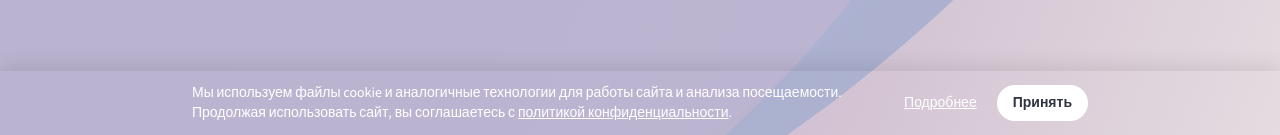
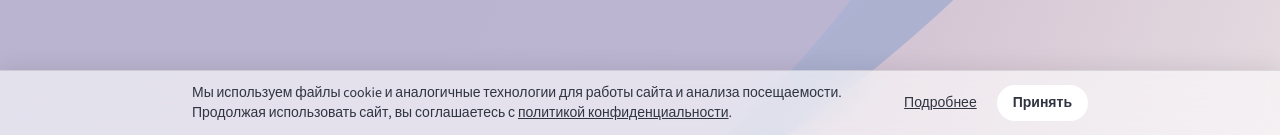
Before and after one commit to dzheis/irinaexamprep, a Next.js app: page / in a window 1280 px wide. Shown: the part 665-800 px from the top of the page. Built offline with nearby package versions, Linux system fonts and the light colour scheme; what tailwindcss-motion would draw is missing.

Commit message:
Fix cookie bar, for all displays

```diff
--- a/src/app/layout.tsx
+++ b/src/app/layout.tsx
@@ -7,7 +7,7 @@ import SmoothScroll from '@/components/ui/SmoothScroll';
 import PageTransition from '@/components/ui/PageTransition';
 import BackgroundSvg from '@/components/ui/BackgroundSvg';
 import { ApplyModalProvider } from '@/components/ui/ApplyModalContext';
-import CookieConsent from '@/components/ui/CookieConsent';
+import CookieConsentWrapper from '@/components/ui/CookieConsentWrapper';
 
 const sourceSans = Source_Sans_3({
   subsets: ['latin', 'cyrillic'],
@@ -31,7 +31,7 @@ export default function RootLayout({ children }: { children: React.ReactNode })
               <Header />
               <main className="flex-1">{children}</main>
               <Footer />
-              <CookieConsent />
+              <CookieConsentWrapper />
             </PageTransition>
           </ApplyModalProvider>
         </SmoothScroll>
--- a/src/components/ui/CookieConsent.tsx
+++ b/src/components/ui/CookieConsent.tsx
@@ -1,53 +1,55 @@
 "use client";
 
-import { useState, useEffect } from "react";
+import { useState } from "react";
 import Link from "next/link";
 
 const STORAGE_KEY = "cookie-consent-accepted";
 
 export default function CookieConsent() {
-  const [mounted, setMounted] = useState(false);
-  const [accepted, setAccepted] = useState(false);
-
-  useEffect(() => {
-    setMounted(true);
+  const [accepted, setAccepted] = useState(() => {
     try {
-      const stored = localStorage.getItem(STORAGE_KEY);
-      setAccepted(stored === "true");
+      return localStorage.getItem(STORAGE_KEY) === "true";
     } catch {
-      setAccepted(false);
+      return false;
     }
-  }, []);
+  });
+  const [hiding, setHiding] = useState(false);
 
   const handleAccept = () => {
-    try {
-      localStorage.setItem(STORAGE_KEY, "true");
+    setHiding(true);
+    setTimeout(() => {
+      try {
+        localStorage.setItem(STORAGE_KEY, "true");
+      } catch {}
       setAccepted(true);
-    } catch {
-      setAccepted(true);
-    }
+    }, 400);
   };
 
-  if (!mounted || accepted) return null;
+  if (accepted) return null;
 
   return (
     <div
-      className="fixed bottom-0 left-0 right-0 z-[100] px-4 py-3 bg-theme/95 text-white shadow-[0_-4px_20px_rgba(0,0,0,0.1)]"
+      className="fixed bottom-0 left-0 right-0 z-[100] px-4 py-3 backdrop-blur-lg border-t border-black/10 shadow-[0_-4px_20px_rgba(0,0,0,0.08)] transition-[opacity,transform] duration-400 ease-in-out"
+      style={{
+        background: 'rgba(255, 255, 255, 0.6)',
+        opacity: hiding ? 0 : 1,
+        transform: hiding ? 'translateY(12px)' : 'translateY(0)',
+      }}
       role="dialog"
       aria-label="Уведомление об использовании cookie"
     >
       <div className="max-w-4xl mx-auto flex flex-col sm:flex-row items-start sm:items-center justify-between gap-3">
-        <p className="text-sm text-justify sm:text-left">
+        <p className="text-sm text-justify sm:text-left text-[#2F3440]">
           Мы используем файлы cookie и аналогичные технологии для работы сайта и анализа посещаемости. Продолжая использовать сайт, вы соглашаетесь с{" "}
           <Link href="/privacy" className="underline hover:opacity-90">
             политикой конфиденциальности
           </Link>
           .
         </p>
-        <div className="flex items-center gap-2 flex-shrink-0 w-full sm:w-auto">
+        <div className="flex items-center justify-center sm:justify-start gap-2 flex-shrink-0 w-full sm:w-auto">
           <Link
             href="/privacy"
-            className="text-sm underline hover:opacity-90 px-3 py-2"
+            className="text-sm underline hover:opacity-70 px-3 py-2 text-[#2F3440]"
           >
             Подробнее
           </Link>
--- /dev/null
+++ b/src/components/ui/CookieConsentWrapper.tsx
@@ -0,0 +1,11 @@
+"use client";
+
+import dynamic from "next/dynamic";
+
+const CookieConsent = dynamic(() => import("@/components/ui/CookieConsent"), {
+  ssr: false,
+});
+
+export default function CookieConsentWrapper() {
+  return <CookieConsent />;
+}
```
